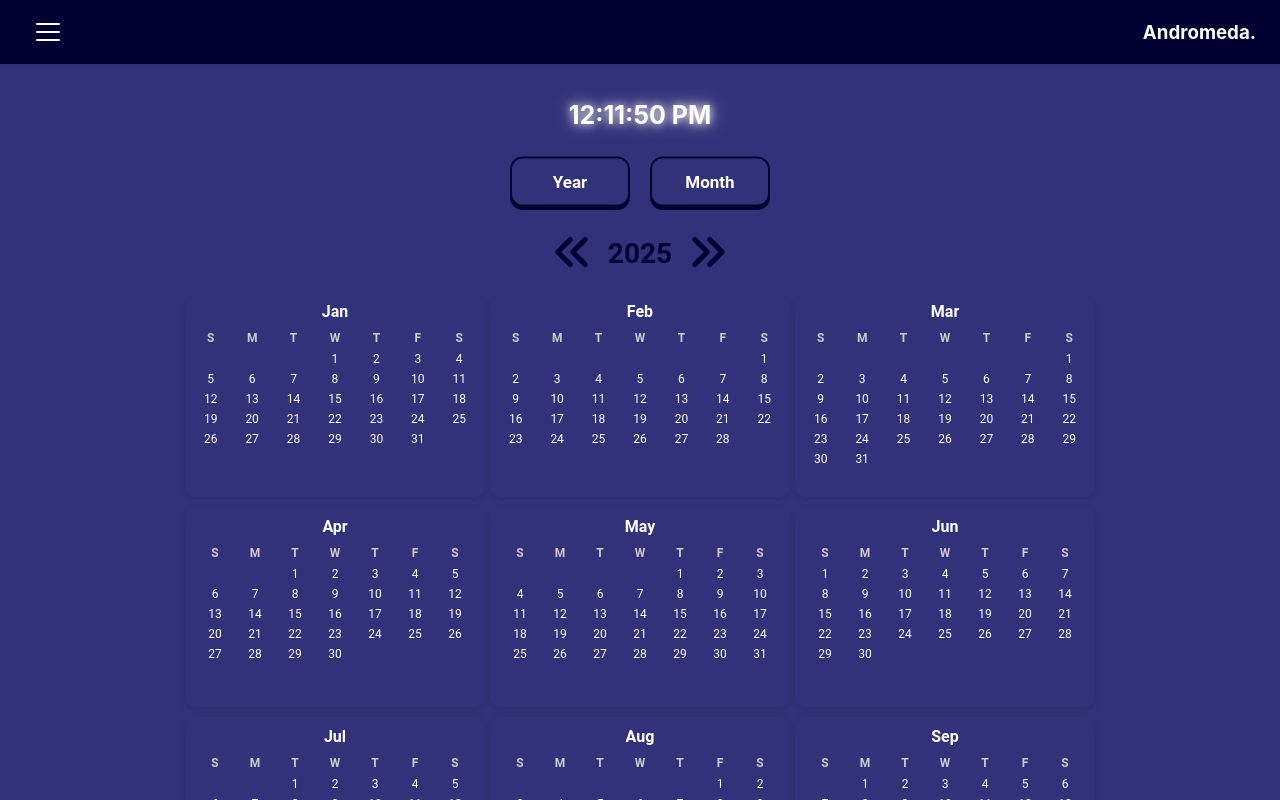
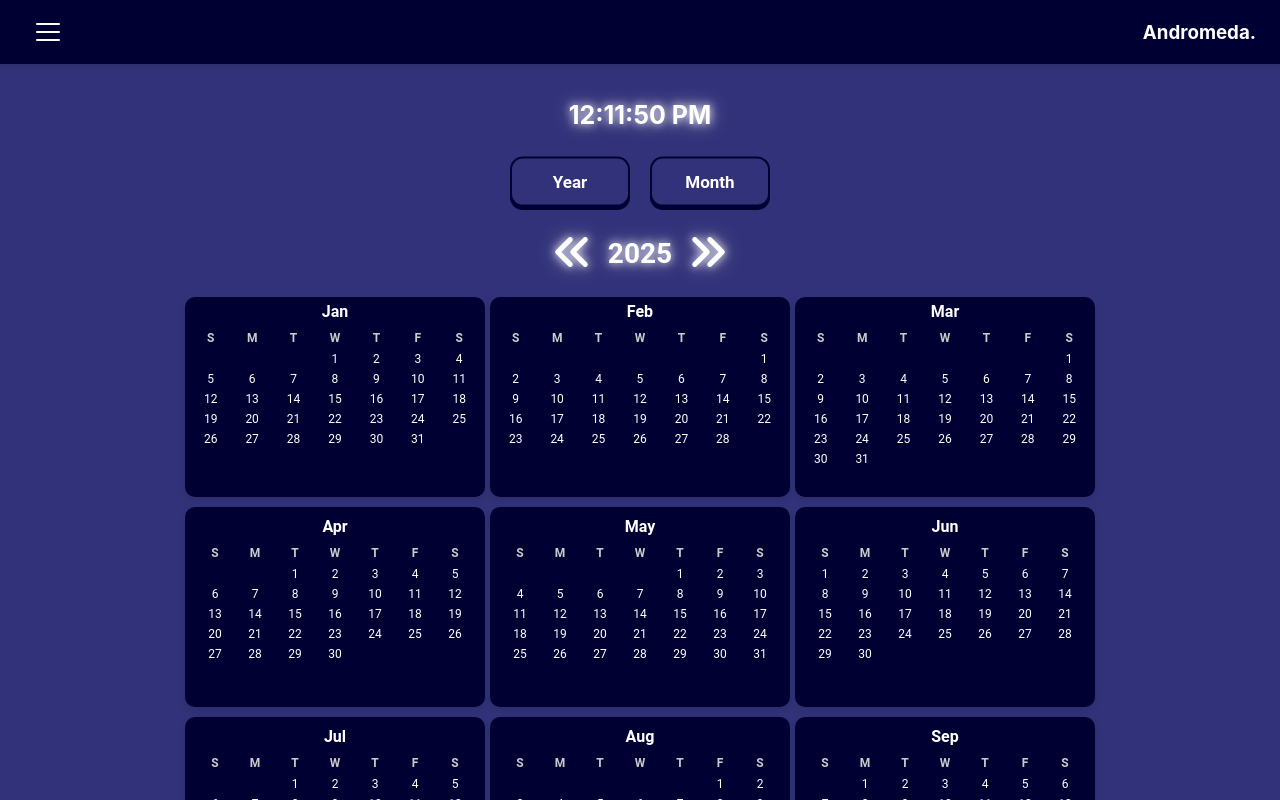
Before and after one commit to abk2191/organiser, a React (Vite) app: page /organiser/calendar in a window 1280 px wide. Both pictures are taken after a click on the button "Year". Shown: the top 800 px of the page. Built offline with nearby package versions, Linux system fonts and the light colour scheme.

Commit message:
Added new features

```diff
--- a/src/Calendar.jsx
+++ b/src/Calendar.jsx
@@ -42,6 +42,8 @@ function Calendar() {
     const savedColors = localStorage.getItem("calendarDateColors");
     return savedColors ? JSON.parse(savedColors) : {};
   });
+
+  const isDarkTheme = document.body.classList.contains("dark-theme");
 
   useEffect(() => {
     // ----------------------------
@@ -976,6 +978,9 @@ function Calendar() {
   function YearView({ year }) {
     const yearData = getAllMonthsForYear(year);
 
+    // Get current theme
+    const isDarkTheme = document.body.classList.contains("dark-theme");
+
     // Month names in order
     const monthNames = [
       "January",
@@ -1047,9 +1052,12 @@ function Calendar() {
               style={{
                 background: "none",
                 border: "none",
-                color: "#000033",
+                color: isDarkTheme ? "white" : "#000033",
                 fontSize: "40px",
                 cursor: "pointer",
+                textShadow: isDarkTheme
+                  ? "0 0 10px white, 0 0 20px rgba(255, 255, 255, 0.5)"
+                  : "none",
               }}
               title="Previous Year"
             >
@@ -1064,7 +1072,16 @@ function Calendar() {
                 alignItems: "center",
               }}
             >
-              <h2 style={{ fontSize: "28px", margin: 0, color: "#000033" }}>
+              <h2
+                style={{
+                  fontSize: "28px",
+                  margin: 0,
+                  color: isDarkTheme ? "white" : "#000033",
+                  textShadow: isDarkTheme
+                    ? "0 0 10px white, 0 0 20px rgba(255, 255, 255, 0.5)"
+                    : "none",
+                }}
+              >
                 {year}
               </h2>
             </div>
@@ -1075,9 +1092,12 @@ function Calendar() {
               style={{
                 background: "none",
                 border: "none",
-                color: "#000033",
+                color: isDarkTheme ? "white" : "#000033",
                 fontSize: "40px",
                 cursor: "pointer",
+                textShadow: isDarkTheme
+                  ? "0 0 10px white, 0 0 20px rgba(255, 255, 255, 0.5)"
+                  : "none",
               }}
             >
               <i class="fa-solid fa-angles-right"></i>
@@ -1111,21 +1131,21 @@ function Calendar() {
                     key={monthName}
                     className="month-card"
                     style={{
-                      backgroundColor: "#32327a",
+                      backgroundColor: isDarkTheme ? "#000033" : "#32327a",
                       borderRadius: "10px",
                       padding: "5px",
-                      // height: "160px",
                       boxShadow: "0 4px 6px rgba(0, 0, 0, 0.1)",
-                      cursor: "pointer", // Add cursor pointer
+                      cursor: "pointer",
                     }}
-                    onClick={() => handleMonthCardClick(monthName)} // Add onClick
-                    title={`Click to view ${monthName} ${year}`} // Tooltip
+                    onClick={() => handleMonthCardClick(monthName)}
+                    title={`Click to view ${monthName} ${year}`}
                   >
                     <MonthContent
                       monthName={monthName}
                       monthData={monthData}
                       weeks={weeks}
                       year={year}
+                      isDarkTheme={isDarkTheme}
                     />
                   </div>
                 );
@@ -1151,10 +1171,9 @@ function Calendar() {
                     key={monthName}
                     className="month-card"
                     style={{
-                      backgroundColor: "#32327a",
+                      backgroundColor: isDarkTheme ? "#000033" : "#32327a",
                       borderRadius: "10px",
                       padding: "10px",
-                      // height: "160px",
                       boxShadow: "0 4px 6px rgba(0, 0, 0, 0.1)",
                       cursor: "pointer",
                     }}
@@ -1166,6 +1185,7 @@ function Calendar() {
                       monthData={monthData}
                       weeks={weeks}
                       year={year}
+                      isDarkTheme={isDarkTheme}
                     />
                   </div>
                 );
@@ -1191,10 +1211,9 @@ function Calendar() {
                     key={monthName}
                     className="month-card"
                     style={{
-                      backgroundColor: "#32327a",
+                      backgroundColor: isDarkTheme ? "#000033" : "#32327a",
                       borderRadius: "10px",
                       padding: "10px",
-                      // height: "160px",
                       boxShadow: "0 4px 6px rgba(0, 0, 0, 0.1)",
                       cursor: "pointer",
                     }}
@@ -1206,6 +1225,7 @@ function Calendar() {
                       monthData={monthData}
                       weeks={weeks}
                       year={year}
+                      isDarkTheme={isDarkTheme}
                     />
                   </div>
                 );
@@ -1230,10 +1250,9 @@ function Calendar() {
                     key={monthName}
                     className="month-card"
                     style={{
-                      backgroundColor: "#32327a",
+                      backgroundColor: isDarkTheme ? "#000033" : "#32327a",
                       borderRadius: "10px",
                       padding: "10px",
-                      // height: "160px",
                       boxShadow: "0 4px 6px rgba(0, 0, 0, 0.1)",
                       cursor: "pointer",
                     }}
@@ -1245,6 +1264,7 @@ function Calendar() {
                       monthData={monthData}
                       weeks={weeks}
                       year={year}
+                      isDarkTheme={isDarkTheme}
                     />
                   </div>
                 );
@@ -1256,7 +1276,7 @@ function Calendar() {
     );
   }
 
-  function MonthContent({ monthName, monthData, weeks, year }) {
+  function MonthContent({ monthName, monthData, weeks, year, isDarkTheme }) {
     const dayAbbreviations = ["S", "M", "T", "W", "T", "F", "S"];
 
     return (
@@ -1298,7 +1318,7 @@ function Calendar() {
                 textAlign: "center",
                 color: "#ccc",
                 fontWeight: "bold",
-                flex: "1", // Equal width for each day
+                flex: "1",
                 minWidth: "0",
               }}
             >
@@ -1329,7 +1349,7 @@ function Calendar() {
                         fontSize: "12px",
                         textAlign: "center",
                         padding: "2px 0",
-                        flex: "1", // Equal width
+                        flex: "1",
                         minWidth: "0",
                       }}
                     >
@@ -1361,14 +1381,18 @@ function Calendar() {
                       fontSize: "12px",
                       textAlign: "center",
                       padding: "2px 0",
-                      backgroundColor: hasEvent ? "#000033" : "transparent",
+                      backgroundColor: hasEvent
+                        ? isDarkTheme
+                          ? "#32327a"
+                          : "#000033"
+                        : "transparent",
                       color: isToday ? "red" : hasEvent ? "white" : "white",
                       textShadow: isToday ? "0 0 3px red" : "none",
                       borderRadius: hasEvent ? "3px" : "0",
                       cursor: hasEvent ? "pointer" : "default",
                       fontWeight: hasEvent ? "bold" : "normal",
                       border: hasEvent ? "1px solid white" : "none",
-                      flex: "1", // Equal width
+                      flex: "1",
                       minWidth: "0",
                     }}
                     onClick={() => {
--- a/src/index.css
+++ b/src/index.css
@@ -345,6 +345,37 @@ html.dark-theme {
 .dark-theme .page-text h1 {
   color: white !important;
   text-shadow: 0 0 10px white, 0 0 20px rgba(255, 255, 255, 0.5) !important;
+}
+
+/* Dark theme for year view */
+.dark-theme .month-card {
+  background-color: #000033 !important;
+}
+
+.dark-theme .year-header h2,
+.dark-theme .year-header button {
+  color: white !important;
+  text-shadow: 0 0 10px white, 0 0 20px rgba(255, 255, 255, 0.5) !important;
+}
+
+/* Dark theme for month cards in year view */
+.dark-theme .month-date.has-event {
+  background-color: #32327a !important;
+}
+
+/* Ensure text colors are correct in dark theme */
+.dark-theme .month-title {
+  color: white !important;
+}
+
+/* Dark theme for day headers in year view */
+.dark-theme .day-header {
+  color: #ccc !important;
+}
+
+/* Dark theme for regular dates in year view */
+.dark-theme .month-date:not(.has-event) {
+  color: white !important;
 }
 
 .year-month-container {
```
